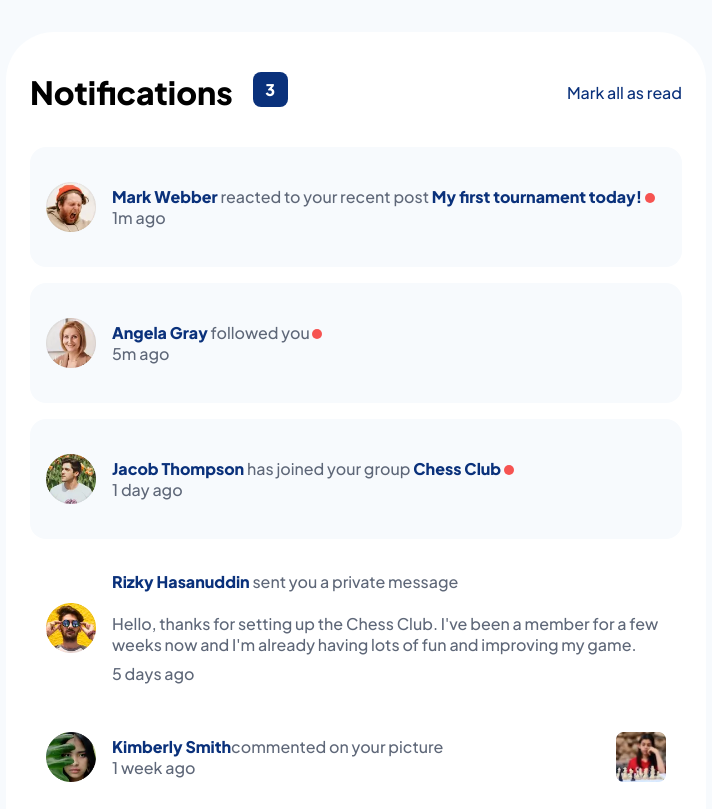
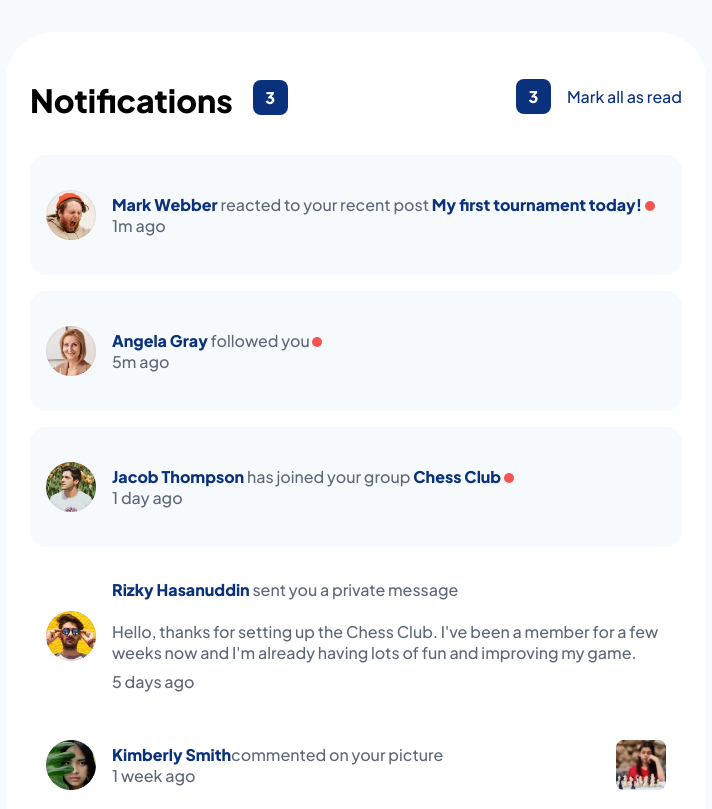
Before and after one commit to PaLeo0330/26-Pagina-de-notificaciones, a plain HTML site: page index.html in a window 1280 px wide. Shown: the top 809 px of the page, without its empty margins (284-996 px from the left). Drawn offline with Linux system fonts and the light colour scheme.

Commit message:
agregue nuevo boton para contar las notificaciones leidas

```diff
--- a/cod.js
+++ b/cod.js
@@ -1,12 +1,17 @@
 function setNumber () {
     let noLeidas = document.querySelectorAll('.unread');
     let notCounter = document.querySelector('.notificaciones');
+    let yesCounter = document.querySelector('.notificaciones-read');
     notCounter.innerText = noLeidas.length;
+    yesCounter.innerText = noLeidas.length;
+
+
     if (noLeidas.length === 0){
+        notCounter.classList.remove('zero')
+    } else {
         notCounter.classList.add('zero')
-    } else {
-        notCounter.classList.remove('zero')
     }
+
 }
 
 setNumber()
@@ -19,6 +24,7 @@ notificaciones.forEach(function(desactivar) {
     })
 })
 
+
 let markAll = document.querySelector('.mark-all')
 markAll.addEventListener('click', function() {
     notificaciones.forEach(function(card) {
--- a/index.html
+++ b/index.html
@@ -20,7 +20,11 @@
       <h1 class="titulo">Notifications</h1>
       <span class="notificaciones"></span>
       </div>
-      <p class="mark-all">Mark all as read</p>
+<div class="container2">
+  <span class="notificaciones-read"></span>
+  <p class="mark-all">Mark all as read</p>
+</div>
+
     </header>
 
     <main>
--- a/styles.css
+++ b/styles.css
@@ -34,6 +34,16 @@ body {
     border-radius: 3rem;
 }
 
+.container2 {
+    display: flex;
+    align-items: center;
+}
+
+.read {
+    display: flex;
+    margin-right: 1rem;
+}
+
 header {
    margin-bottom: 35px;
    display: flex;
@@ -43,6 +53,7 @@ header {
 
 .caja-notificacion {
     display: flex;
+    margin-top: 0.5rem;
 }
 
 .notificaciones {
@@ -56,8 +67,22 @@ header {
     justify-content: center;
     align-items:  center;
     background-color: var(--Blue);
+}
 
+.notificaciones-read {
+    height: 35px;
+    width: 35px;
+    border-radius: 0.5rem;
+    margin-left: 20px;
+    margin-right: 1rem;
+    color: var(--White);
+    font-weight: 800;
+    display: flex;
+    justify-content: center;
+    align-items:  center;
+    background-color: var(--Blue);
 }
+
 
 .mark-all {
     cursor: pointer;
```
